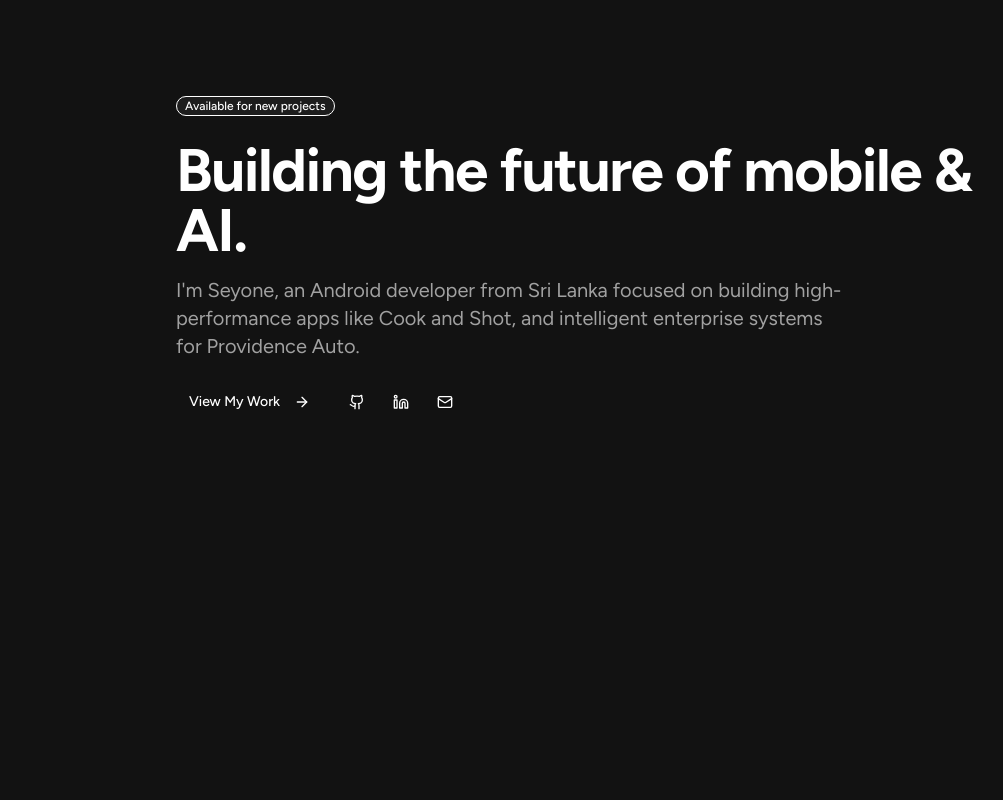
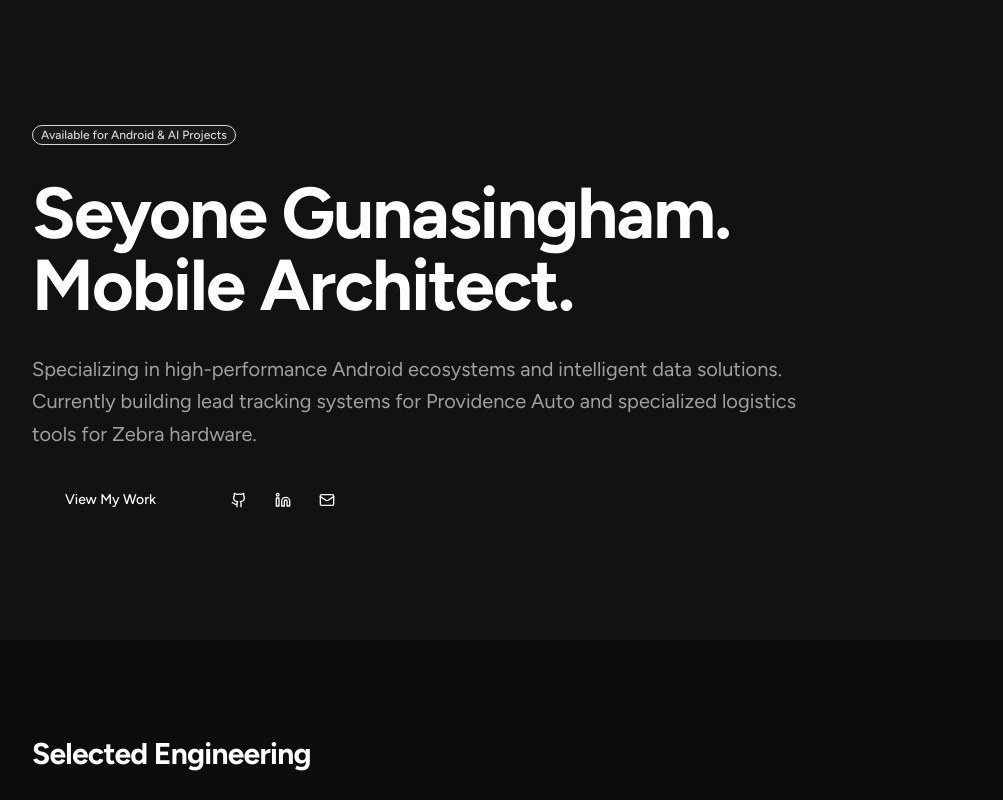
Before and after one commit to seyone22/personal, a Next.js app: page / in a window 1280 px wide. Shown: the top 800 px of the page, without its empty margins (64-1067 px from the left). Built offline with nearby package versions, Linux system fonts and the light colour scheme.

Commit message:
Updated version

```diff
--- a/src/app/globals.css
+++ b/src/app/globals.css
@@ -8,23 +8,19 @@
   :root {
     --background: 0 0% 100%;
     --foreground: 240 10% 3.9%;
-    --primary: 161 94% 13%; /* Pine Green */
-    --primary-foreground: 0 0% 98%;
-    --muted: 240 4.8% 95.9%;
-    --muted-foreground: 240 3.8% 46.1%;
-    --accent: 161 94% 20%;
+    --primary: 161 94% 13%; /* Deep Pine */
+    --accent: 161 94% 30%;   /* Glowing Pine for hover */
+    --card: 0 0% 100%;
     --border: 240 5.9% 90%;
   }
 
   .dark {
-    --background: 240 10% 3.9%;
+    --background: 240 10% 2%;  /* Near Black */
     --foreground: 0 0% 98%;
-    --primary: 161 94% 30%; /* Lighter Pine for visibility */
-    --primary-foreground: 161 94% 5%;
-    --muted: 240 3.7% 15.9%;
-    --muted-foreground: 240 5% 64.9%;
-    --accent: 161 94% 25%;
-    --border: 240 3.7% 15.9%;
+    --primary: 161 94% 35%;    /* Vibrant Pine */
+    --accent: 161 94% 45%;
+    --card: 240 10% 4%;        /* Subtle Card lifting */
+    --border: 240 3.7% 12%;
   }
   * {
     @apply border-border outline-ring/50;
--- a/src/app/page.tsx
+++ b/src/app/page.tsx
@@ -1,42 +1,71 @@
-import { Badge } from "@/components/ui/badge"; // Assumes shadcn is installed
+import { ProjectCard } from "@/components/ProjectCard";
+import { Badge } from "@/components/ui/badge";
 import { Button } from "@/components/ui/button";
-import { ArrowRight, Github, Linkedin, Mail } from "lucide-react";
+import { Github, Linkedin, Mail, ExternalLink, ArrowDown } from "lucide-react";
 
 export default function Home() {
   return (
-      <div className="flex flex-col items-center">
-        <main className="flex w-full max-w-4xl flex-col gap-20 px-6 py-24 sm:px-12">
-
-          {/* Hero Section */}
-          <section className="flex flex-col items-start gap-6">
-            <Badge variant="outline" className="border-primary/30 text-primary">
-              Available for new projects
+      <div className="min-h-screen bg-background text-foreground selection:bg-primary/30">
+        {/* 01. HERO SECTION */}
+        <section className="flex min-h-[80vh] flex-col justify-center px-6 py-24 sm:px-12 lg:px-24">
+          <div className="max-w-3xl space-y-8">
+            <Badge variant="outline" className="border-primary/50 text-primary animate-pulse">
+              Available for Android & AI Projects
             </Badge>
-            <div className="space-y-4">
-              <h1 className="text-4xl font-bold tracking-tight sm:text-6xl">
-                Building the future of <span className="text-primary">mobile & AI.</span>
-              </h1>
-              <p className="max-w-2xl text-lg text-muted-foreground sm:text-xl">
-                I&apos;m Seyone, an Android developer from Sri Lanka focused on building high-performance
-                apps like Cook and Shot, and intelligent enterprise systems for Providence Auto.
-              </p>
-            </div>
-
-            <div className="flex flex-wrap gap-4">
-              <Button className="bg-primary hover:bg-primary/90">
-                View My Work <ArrowRight className="ml-2 h-4 w-4" />
+            <h1 className="text-5xl font-bold tracking-tight sm:text-7xl">
+              Seyone Gunasingham. <br/>
+              <span className="text-primary">Mobile Architect.</span>
+            </h1>
+            <p className="text-xl text-muted-foreground leading-relaxed">
+              Specializing in high-performance Android ecosystems and intelligent data solutions.
+              Currently building lead tracking systems for Providence Auto and specialized
+              logistics tools for Zebra hardware.
+            </p>
+            <div className="flex gap-4">
+              <Button className="bg-primary hover:bg-accent text-white rounded-full px-8">
+                View My Work
               </Button>
-              <div className="flex items-center gap-2">
-                <Button variant="ghost" size="icon"><Github className="h-5 w-5" /></Button>
-                <Button variant="ghost" size="icon"><Linkedin className="h-5 w-5" /></Button>
-                <Button variant="ghost" size="icon"><Mail className="h-5 w-5" /></Button>
+              <div className="flex items-center gap-2 px-4">
+                <Button variant="ghost" size="icon" className="hover:text-primary"><Github /></Button>
+                <Button variant="ghost" size="icon" className="hover:text-primary"><Linkedin /></Button>
+                <Button variant="ghost" size="icon" className="hover:text-primary"><Mail /></Button>
               </div>
             </div>
-          </section>
+          </div>
+        </section>
 
-          {/* Next step: Project Grid Component goes here */}
+        {/* 02. PROJECTS GRID */}
+        <section className="px-6 py-24 sm:px-12 lg:px-24 bg-zinc-950/50">
+          <h2 className="mb-12 text-3xl font-bold tracking-tight">Selected Engineering</h2>
+          <div className="grid gap-6 md:grid-cols-2">
+            {/* We will populate these using your real projects */}
+            <ProjectCard
+                title="Providence Auto CMS"
+                description="A custom lead tracking and CRM solution built for high-volume car dealerships."
+                tags={["Next.js", "Ktor", "Data Analytics"]}
+            />
+            <ProjectCard
+                title="Shot: Archery Tracker"
+                description="Wear OS application for Olympic recurve shooters. Focuses on shot rhythm and scoring."
+                tags={["Kotlin", "Jetpack Compose", "Wear OS"]}
+            />
+            <ProjectCard
+                title="Cook: Recipe Engine"
+                description="A nutrition-focused meal and expense tracker for professional athletes."
+                tags={["Android", "Cloudflare R2", "Gemini AI"]}
+            />
+          </div>
+        </section>
 
-        </main>
+        {/* 03. PERSONAL / ACHIEVEMENTS */}
+        <section className="px-6 py-24 sm:px-12 lg:px-24 border-t border-border">
+          <div className="max-w-2xl space-y-4">
+            <h3 className="text-zinc-500 font-mono text-sm uppercase tracking-widest">Beyond the IDE</h3>
+            <p className="text-lg italic text-zinc-300">
+              "22nd National Archery Championship Competitor. Anime enthusiast. Minecraft server tinkerer."
+            </p>
+          </div>
+        </section>
       </div>
   );
 }
```
